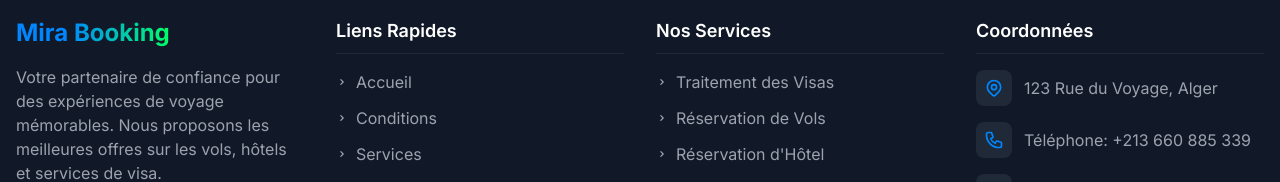
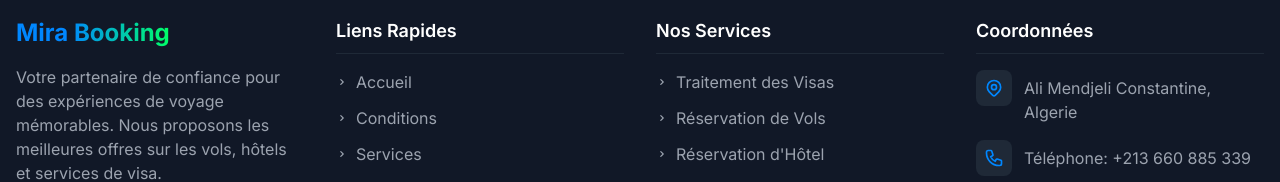
Before and after one commit to mklffm/TWO, a Next.js app: page / in a window 1280 px wide. Shown: the part 5402-5584 px from the top of the page. Built offline with nearby package versions, Linux system fonts and the light colour scheme.

Commit message:
Update business address to Ali Mendjeli Constantine, Algerie in footer and contact page

```diff
--- a/src/app/contact/page.tsx
+++ b/src/app/contact/page.tsx
@@ -26,7 +26,7 @@
     subject: "Subject",
     message: "Message",
     send: "Send",
-    address: "Constantine, Algeria",
+    address: "Ali Mendjeli Constantine, Algerie",
     emailAddress: "mira.booking.visa@gmail.com",
     phoneNumber: "+213 660 885 339 / +213 654 729 019",
     officeHours: "Office Hours: Mon-Fri 9:00 AM - 6:00 PM",
@@ -50,7 +50,7 @@
     subject: "Sujet",
     message: "Message",
     send: "Envoyer",
-    address: "Constantine, Algérie",
+    address: "Ali Mendjeli Constantine, Algerie",
     emailAddress: "mira.booking.visa@gmail.com",
     phoneNumber: "+213 660 885 339 / +213 654 729 019",
     officeHours: "Heures d'ouverture: Lun-Ven 9:00 - 18:00",
@@ -74,7 +74,7 @@
     subject: "الموضوع",
     message: "الرسالة",
     send: "إرسال",
-    address: "قسنطينة، الجزائر",
+    address: "علي منجلي قسنطينة، الجزائر",
     emailAddress: "mira.booking.visa@gmail.com",
     phoneNumber: "٢١٣٦٦٠٨٨٥٣٣٩+ / ٢١٣٦٥٤٧٢٩٠١٩+",
     officeHours: "ساعات العمل: الاثنين-الجمعة ٩:٠٠ - ١٨:٠٠",
@@ -96,7 +96,7 @@
   return (
     <div className="w-full h-[300px] rounded-lg overflow-hidden shadow-md">
       <iframe
-        src="https://www.google.com/maps/embed?pb=!1m18!1m12!1m3!1d102682.55040633759!2d6.5345053!3d36.3654624!2m3!1f0!2f0!3f0!3m2!1i1024!2i768!4f13.1!3m3!1m2!1s0x12f17717c4785627%3A0xc87c8afd8166fb38!2sConstantine%2C%20Algeria!5e0!3m2!1sen!2sus!4v1715015479913!5m2!1sen!2sus"
+        src="https://www.google.com/maps/embed?pb=!1m18!1m12!1m3!1d51177.09966637105!2d6.560729!3d36.273204!2m3!1f0!2f0!3f0!3m2!1i1024!2i768!4f13.1!3m3!1m2!1s0x12f1724a8a1a3e23%3A0x63d7af926aec7c37!2sAli%20Mendjeli%2C%20Constantine%2C%20Algeria!5e0!3m2!1sen!2sus!4v1716988712345!5m2!1sen!2sus"
         width="100%"
         height="100%"
         style={{ border: 0 }}
--- a/src/components/Footer.tsx
+++ b/src/components/Footer.tsx
@@ -22,7 +22,7 @@
     travelPackages: "Travel Packages",
     airportTransfers: "Airport Transfers",
     contactInfo: "Contact Info",
-    address: "123 Travel Street, Algiers",
+    address: "Ali Mendjeli Constantine, Algerie",
     phone: "Phone: +213 660 885 339",
     email: "Email: mira.booking.visa@gmail.com",
     rights: "All rights reserved."
@@ -41,7 +41,7 @@
     travelPackages: "Forfaits Voyage",
     airportTransfers: "Transferts Aéroport",
     contactInfo: "Coordonnées",
-    address: "123 Rue du Voyage, Alger",
+    address: "Ali Mendjeli Constantine, Algerie",
     phone: "Téléphone: +213 660 885 339",
     email: "Email: mira.booking.visa@gmail.com",
     rights: "Tous droits réservés."
@@ -60,7 +60,7 @@
     travelPackages: "باقات السفر",
     airportTransfers: "خدمة توصيل المطار",
     contactInfo: "معلومات الاتصال",
-    address: "١٢٣ شارع السفر، الجزائر",
+    address: "علي منجلي قسنطينة، الجزائر",
     phone: "هاتف: ٢١٣٦٦٠٨٨٥٣٣٩+",
     email: "البريد الإلكتروني: mira.booking.visa@gmail.com",
     rights: "جميع الحقوق محفوظة."
```
